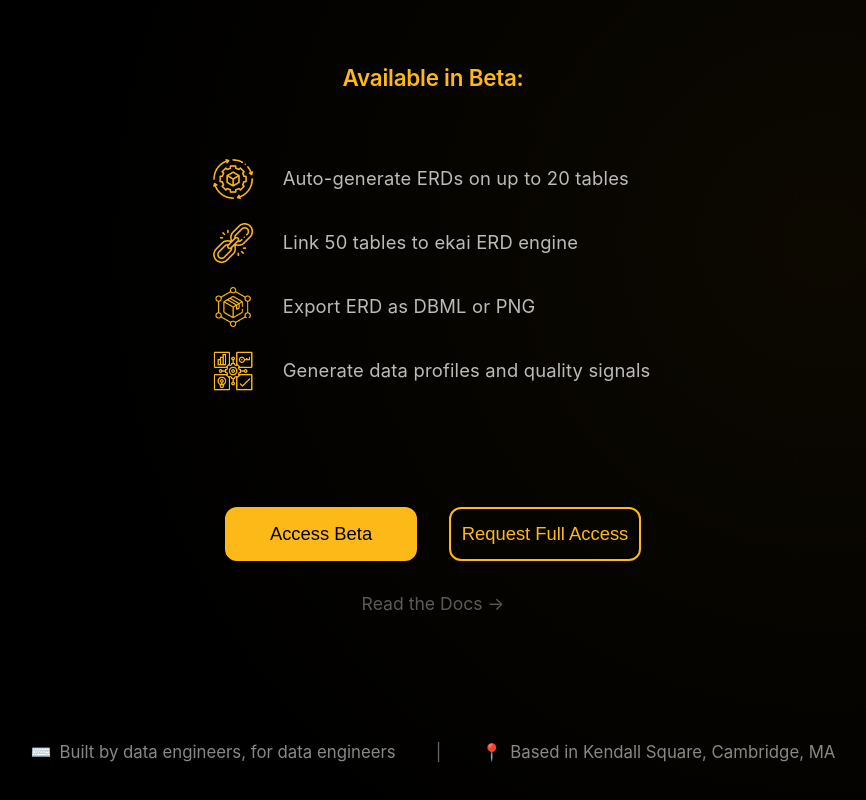
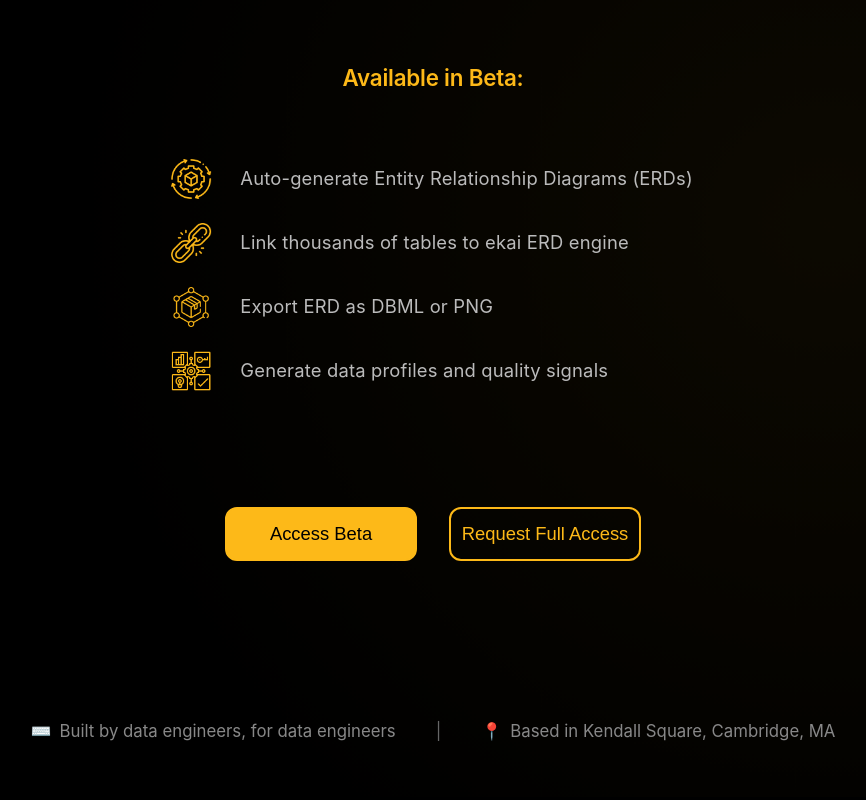
Before and after one commit to ekai-ai/ekai-webpage-erd, a React (Vite) app: page / in a window 1280 px wide. Shown: the part 2120-2920 px from the top of the page, without its empty margins (207-1073 px from the left). Built offline with nearby package versions, Linux system fonts and the light colour scheme; the HTML template or start-up script is replaced by a standard one.

Commit message:
hid docs btn; updated feature txt

```diff
--- a/src/components/home/home-hero-section.less
+++ b/src/components/home/home-hero-section.less
@@ -462,6 +462,7 @@
     }
 
     .docs-link {
+      display: none !important;
       margin-top: -1rem;
       text-align: center;
       display: block;
--- a/src/components/home/home-hero-section.tsx
+++ b/src/components/home/home-hero-section.tsx
@@ -231,11 +231,11 @@
             <ul className='features-list'>
               <li>
                 <img src="/images/logos/auto.png" alt="Auto Generate" className='feature-icon beta-icon' />
-                Auto-generate ERDs on up to 20 tables
+                Auto-generate Entity Relationship Diagrams (ERDs)
               </li>
               <li>
                 <img src="/images/logos/chain.png" alt="Link Tables" className='feature-icon beta-icon' />
-                Link 50 tables to ekai ERD engine
+                Link thousands of tables to ekai ERD engine
               </li>
               <li>
                 <img src="/images/logos/export.png" alt="Export" className='feature-icon beta-icon' />
```
